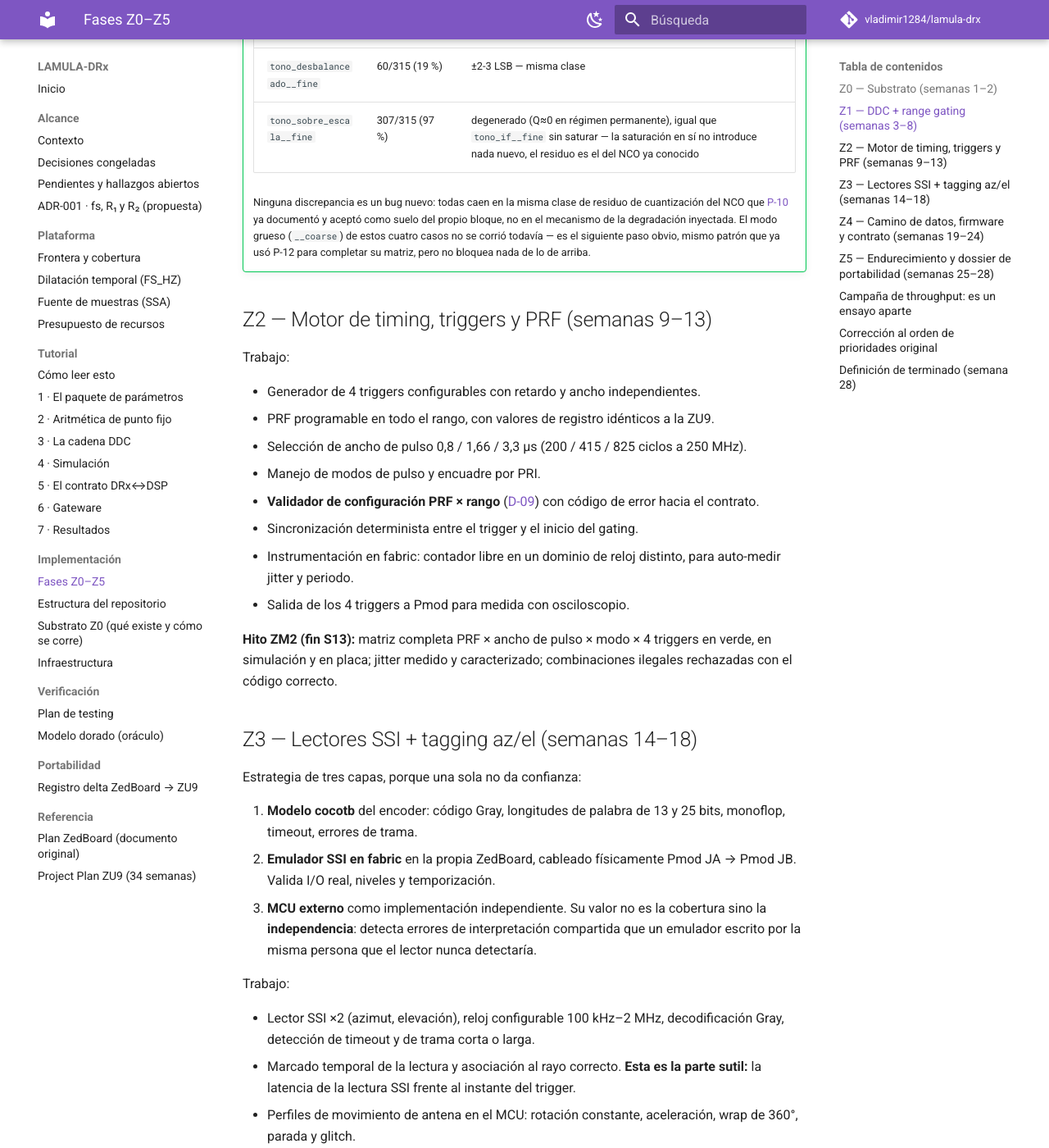
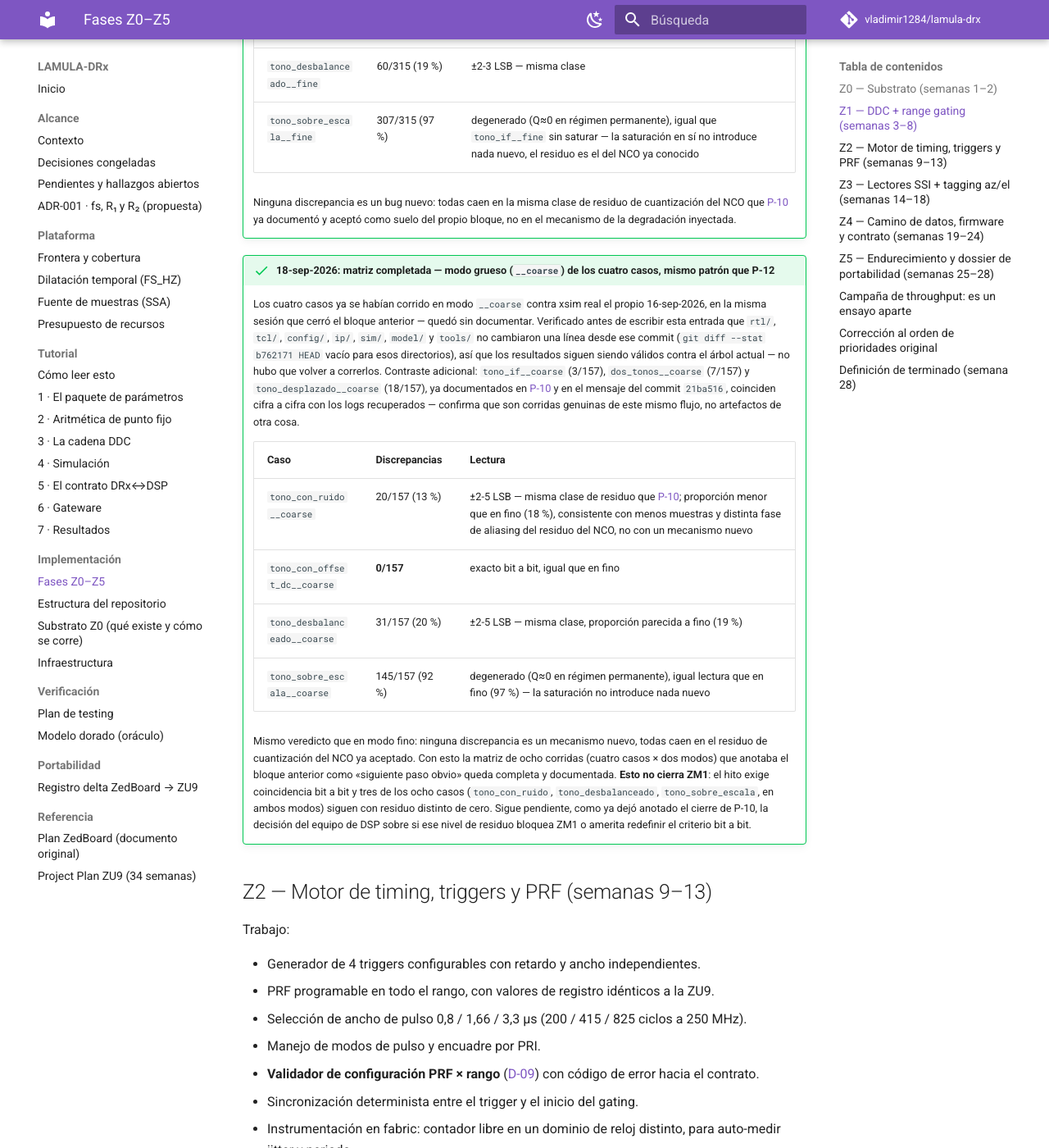
Before and after one commit to vladimir1284/lamula-drx, an MkDocs documentation site: the page built from docs/implementacion/fases.md, in a window 1280 px wide and 1400 px high, scrolled down 3289 px. Shown: the whole window at 82% size. Built offline with MkDocs 1.6.1 and Material for MkDocs 9.7.7, drawn with Linux system fonts in a browser that asks for light colours; comment, search, counter and statistics services are not loaded.

Commit message:
Z1: documentar matriz L1 modo __coarse de los 4 casos de degradación
Los cuatro casos (tono_con_ruido, tono_con_offset_dc, tono_desbalanceado,
tono_sobre_escala) ya se habían corrido en modo grueso contra xsim real el
16-sep-2026, en la misma sesión que documentó el modo fino, pero quedó sin
escribir. Verificado que rtl/, tcl/, config/, ip/, sim/, model/ y tools/ no
cambiaron desde ese commit, y que tono_if__coarse/dos_tonos__coarse/
tono_desplazado__coarse en los mismos logs coinciden cifra a cifra con lo ya
documentado en P-10 y en 21ba516 — confirma que son corridas genuinas, no hizo
falta repetirlas.

Resultado: tono_con_offset_dc__coarse exacto bit a bit (0/157), los otros tres
con el mismo residuo de cuantización del NCO ya aceptado en P-10 (13-92%,
según el grado de degeneración del caso). Completa la matriz de 8 corridas que
el bloque anterior dejó anotada como "siguiente paso obvio". No cierra ZM1: el
hito exige bit a bit exacto y tres de ocho casos siguen con residuo; sigue
pendiente la decisión del equipo de DSP sobre P-10.

Co-Authored-By: Claude Sonnet 5 <noreply@anthropic.com>

```diff
--- a/docs/implementacion/fases.md
+++ b/docs/implementacion/fases.md
@@ -121,9 +121,33 @@ original, menos JESD y menos DMA.
 
     Ninguna discrepancia es un bug nuevo: todas caen en la misma clase de residuo de cuantización del
     NCO que [P-10](../alcance/pendientes.md#p-10) ya documentó y aceptó como suelo del propio bloque,
-    no en el mecanismo de la degradación inyectada. El modo grueso (`__coarse`) de estos cuatro casos
-    no se corrió todavía — es el siguiente paso obvio, mismo patrón que ya usó P-12 para completar su
-    matriz, pero no bloquea nada de lo de arriba.
+    no en el mecanismo de la degradación inyectada.
+
+!!! success "18-sep-2026: matriz completada — modo grueso (`__coarse`) de los cuatro casos, mismo patrón que P-12"
+    Los cuatro casos ya se habían corrido en modo `__coarse` contra xsim real el propio 16-sep-2026,
+    en la misma sesión que cerró el bloque anterior — quedó sin documentar. Verificado antes de
+    escribir esta entrada que `rtl/`, `tcl/`, `config/`, `ip/`, `sim/`, `model/` y `tools/` no
+    cambiaron una línea desde ese commit (`git diff --stat b762171 HEAD` vacío para esos directorios),
+    así que los resultados siguen siendo válidos contra el árbol actual — no hubo que volver a
+    correrlos. Contraste adicional: `tono_if__coarse` (3/157), `dos_tonos__coarse` (7/157) y
+    `tono_desplazado__coarse` (18/157), ya documentados en [P-10](../alcance/pendientes.md#p-10) y en
+    el mensaje del commit `21ba516`, coinciden cifra a cifra con los logs recuperados — confirma que
+    son corridas genuinas de este mismo flujo, no artefactos de otra cosa.
+
+    | Caso | Discrepancias | Lectura |
+    |---|---|---|
+    | `tono_con_ruido__coarse` | 20/157 (13 %) | ±2-5 LSB — misma clase de residuo que [P-10](../alcance/pendientes.md#p-10); proporción menor que en fino (18 %), consistente con menos muestras y distinta fase de aliasing del residuo del NCO, no con un mecanismo nuevo |
+    | `tono_con_offset_dc__coarse` | **0/157** | exacto bit a bit, igual que en fino |
+    | `tono_desbalanceado__coarse` | 31/157 (20 %) | ±2-5 LSB — misma clase, proporción parecida a fino (19 %) |
+    | `tono_sobre_escala__coarse` | 145/157 (92 %) | degenerado (Q≈0 en régimen permanente), igual lectura que en fino (97 %) — la saturación no introduce nada nuevo |
+
+    Mismo veredicto que en modo fino: ninguna discrepancia es un mecanismo nuevo, todas caen en el
+    residuo de cuantización del NCO ya aceptado. Con esto la matriz de ocho corridas (cuatro casos ×
+    dos modos) que anotaba el bloque anterior como «siguiente paso obvio» queda completa y
+    documentada. **Esto no cierra ZM1**: el hito exige coincidencia bit a bit y tres de los ocho casos
+    (`tono_con_ruido`, `tono_desbalanceado`, `tono_sobre_escala`, en ambos modos) siguen con residuo
+    distinto de cero. Sigue pendiente, como ya dejó anotado el cierre de P-10, la decisión del equipo
+    de DSP sobre si ese nivel de residuo bloquea ZM1 o amerita redefinir el criterio bit a bit.
 
 ## Z2 — Motor de timing, triggers y PRF (semanas 9–13) { #z2 }
 
```
